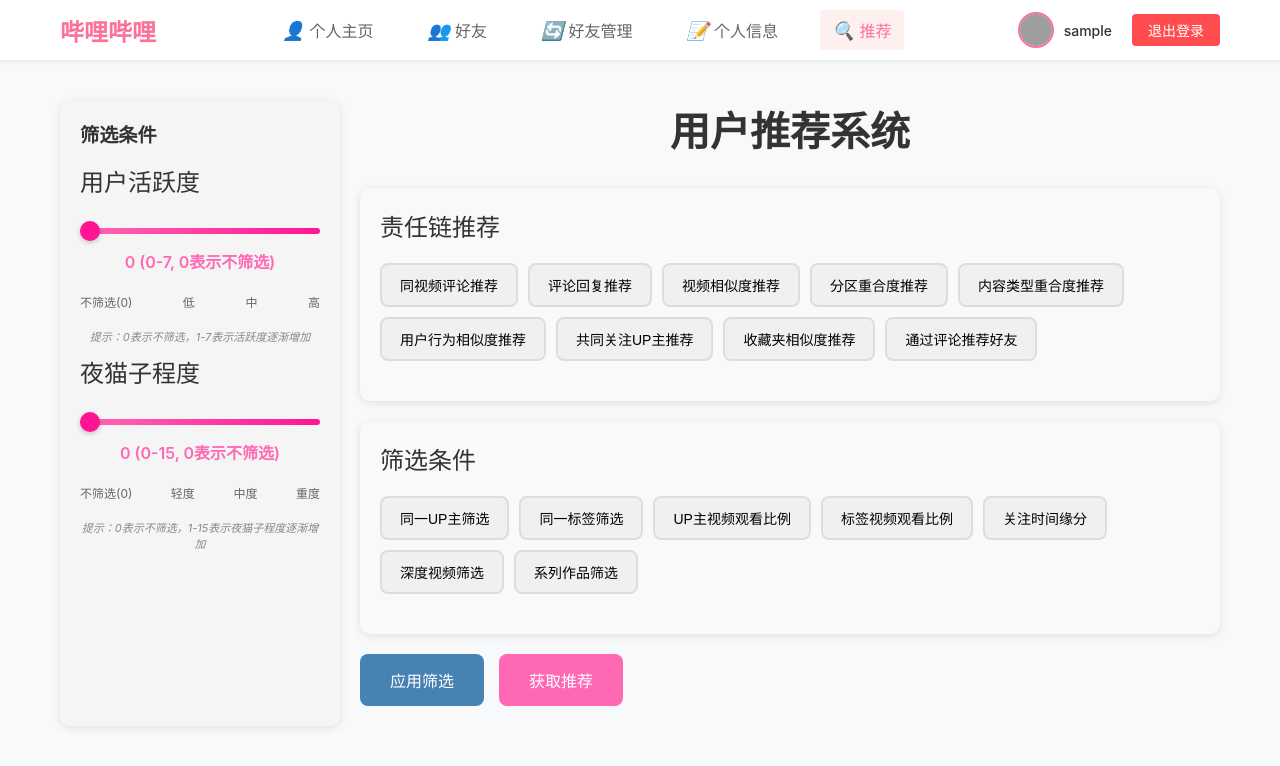
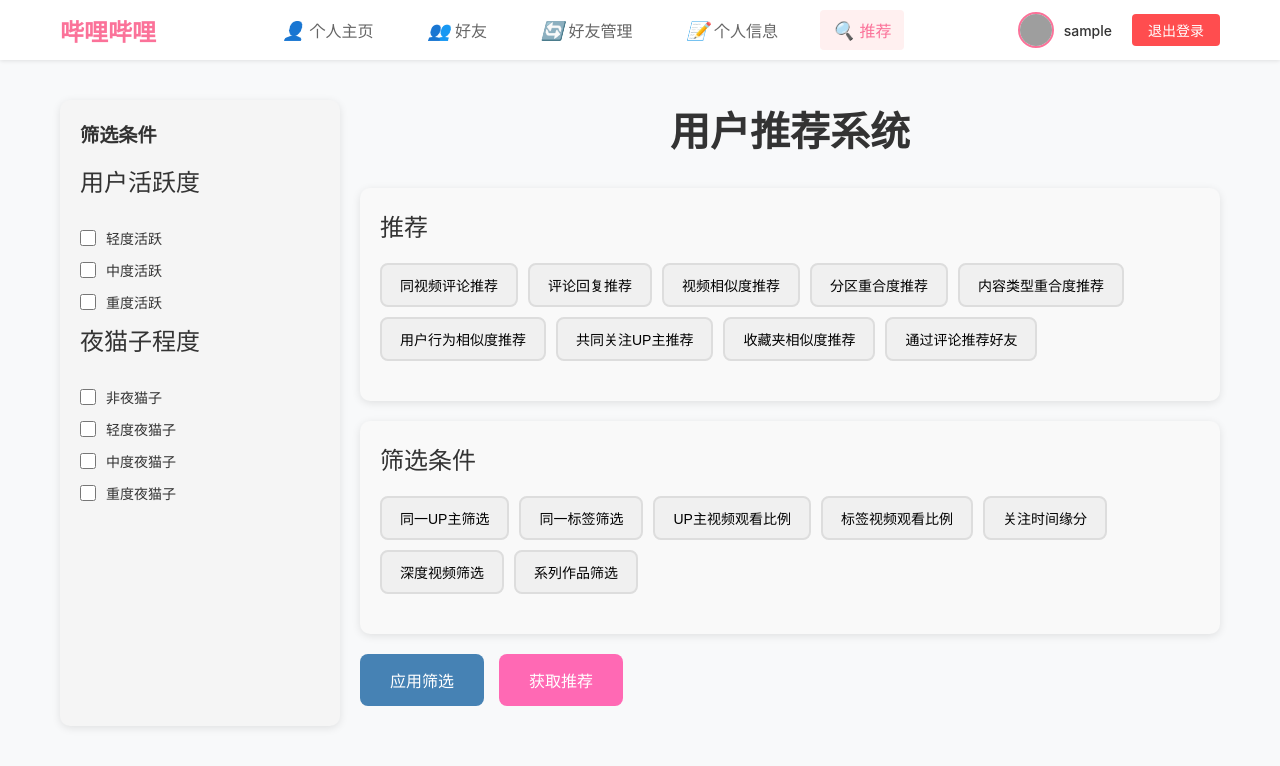
Before and after one commit to lieyanzhuifeng/bilibili_recommend_friend, a Vue app: page /recommendations in a window 1280 px wide. Shown: the top 766 px of the page. Built offline with nearby package versions, Linux system fonts and the light colour scheme; sample sign-in values are in the browser's storage; grey boxes are pictures that could not be loaded.

Commit message:
修改了多选按钮形式

```diff
--- a/src/views/Profile.vue
+++ b/src/views/Profile.vue
@@ -150,7 +150,6 @@
                 <div class="video-list">
                   <div v-for="video in userPortrait.favoriteVideos" :key="video.id" class="video-item">
                     <div class="video-title">{{ video.title }}</div>
-                    <div class="video-id">视频ID: {{ video.id }}</div>
                   </div>
                 </div>
               </div>
--- a/src/views/Recommendations.vue
+++ b/src/views/Recommendations.vue
@@ -6,45 +6,43 @@
         <h3 class="sidebar-title">筛选条件</h3>
         <div class="sidebar-section">
           <h4 class="section-title">用户活跃度</h4>
-          <div class="slider-group">
-            <input
-              type="range"
-              min="0"
-              max="7"
-              step="1"
-              v-model.number="activity"
-              class="slider-input"
-            >
-            <div class="slider-value">{{ activity }} (0-7, 0表示不筛选)</div>
-            <div class="slider-labels">
-              <span>不筛选(0)</span>
-              <span>低</span>
-              <span>中</span>
-              <span>高</span>
+          <div class="checkbox-group">
+            <div class="checkbox-item">
+              <input type="checkbox" id="activity-1" v-model="activityOptions" value="1" class="radio-input" @change="calculateActivity">
+              <label for="activity-1" class="radio-label">轻度活跃</label>
             </div>
-            <div class="slider-tip">提示：0表示不筛选，1-7表示活跃度逐渐增加</div>
-          </div>
+            <div class="checkbox-item">
+              <input type="checkbox" id="activity-2" v-model="activityOptions" value="2" class="radio-input" @change="calculateActivity">
+              <label for="activity-2" class="radio-label">中度活跃</label>
+            </div>
+            <div class="checkbox-item">
+              <input type="checkbox" id="activity-3" v-model="activityOptions" value="3" class="radio-input" @change="calculateActivity">
+              <label for="activity-3" class="radio-label">重度活跃</label>
+            </div>
+          </div>
+          <!-- <div class="filter-value-info">当前组合值: {{ activity }} (0-7)</div> -->
         </div>
         <div class="sidebar-section">
           <h4 class="section-title">夜猫子程度</h4>
-          <div class="slider-group">
-            <input
-              type="range"
-              min="0"
-              max="15"
-              step="1"
-              v-model.number="nightOwl"
-              class="slider-input"
-            >
-            <div class="slider-value">{{ nightOwl }} (0-15, 0表示不筛选)</div>
-            <div class="slider-labels">
-              <span>不筛选(0)</span>
-              <span>轻度</span>
-              <span>中度</span>
-              <span>重度</span>
+          <div class="checkbox-group">
+            <div class="checkbox-item">
+              <input type="checkbox" id="nightOwl-1" value="1" v-model="nightOwlOptions" class="radio-input" @change="calculateNightOwl">
+              <label for="nightOwl-1" class="radio-label">非夜猫子</label>
             </div>
-            <div class="slider-tip">提示：0表示不筛选，1-15表示夜猫子程度逐渐增加</div>
-          </div>
+            <div class="checkbox-item">
+              <input type="checkbox" id="nightOwl-2" value="2" v-model="nightOwlOptions" class="radio-input" @change="calculateNightOwl">
+              <label for="nightOwl-2" class="radio-label">轻度夜猫子</label>
+            </div>
+            <div class="checkbox-item">
+              <input type="checkbox" id="nightOwl-3" value="3" v-model="nightOwlOptions" class="radio-input" @change="calculateNightOwl">
+              <label for="nightOwl-3" class="radio-label">中度夜猫子</label>
+            </div>
+            <div class="checkbox-item">
+              <input type="checkbox" id="nightOwl-4" value="4" v-model="nightOwlOptions" class="radio-input" @change="calculateNightOwl">
+              <label for="nightOwl-4" class="radio-label">重度夜猫子</label>
+            </div>
+          </div>
+          <!-- <div class="filter-value-info">当前组合值: {{ nightOwl }} (0-15)</div> -->
         </div>
       </aside>
 
@@ -54,7 +52,7 @@
 
     <!-- 推荐API选择区域 -->
     <div class="recommend-api-section">
-      <h2 class="section-title">责任链推荐</h2>
+      <h2 class="section-title">推荐</h2>
 
       <!-- 推荐API选择按钮 -->
       <div class="recommend-api-buttons">
@@ -556,6 +554,61 @@ const selectedSeries = ref([])
 // 侧边栏筛选条件（轮轴控制）
 const activity = ref(0) // 初始值设为0，表示不筛选
 const nightOwl = ref(0) // 初始值设为0，表示不筛选
+
+// 存储多选选项
+const activityOptions = ref([]) // 存储用户活跃度多选选项
+const nightOwlOptions = ref([]) // 存储夜猫子指数多选选项
+
+// 计算用户活跃度组合值
+function calculateActivity() {
+  // 转换为数字数组
+  const options = activityOptions.value.map(Number).sort()
+
+  // 如果没有选择任何选项，默认不筛选
+  if (options.length === 0) {
+    activity.value = 0
+    return
+  }
+
+  // 组合计算规则
+  if (options.length === 1) {
+    // 单个选项，直接使用对应的值
+    activity.value = options[0]
+  } else if (options.length === 2) {
+    // 两个选项的组合
+    if (options.includes(1) && options.includes(2)) {
+      activity.value = 4 // 轻度或中度
+    } else if (options.includes(2) && options.includes(3)) {
+      activity.value = 5 // 中度或重度
+    } else if (options.includes(1) && options.includes(3)) {
+      activity.value = 6 // 轻度或重度
+    }
+  } else if (options.length === 3) {
+    // 三个选项都选了，对应全部活跃用户
+    activity.value = 7
+  }
+}
+
+// 计算夜猫子指数组合值
+function calculateNightOwl() {
+  // 转换为数字数组
+  const options = nightOwlOptions.value.map(Number).sort()
+
+  // 如果没有选择任何选项，默认不筛选
+  if (options.length === 0) {
+    nightOwl.value = 0
+    return
+  }
+
+  // 组合计算规则
+  if (options.length === 1) {
+    // 单个选项，直接使用对应的值
+    nightOwl.value = options[0]
+  } else if (options.length >= 2 && options.length <= 4) {
+    // 选择了多个时间段，对应全部夜猫子类型
+    nightOwl.value = 15
+  }
+}
 
 // 二次筛选结果
 const secondaryFilterResults = ref([])
@@ -2161,7 +2214,53 @@ onMounted(() => {
   color: #888;
   font-style: italic;
   text-align: center;
-}/* 响应式设计 */
+}
+
+/* 多选按钮组样式 */
+.checkbox-group {
+  display: flex;
+  flex-direction: column;
+  gap: 12px;
+  padding: 10px 0;
+}
+
+.checkbox-item {
+  display: flex;
+  align-items: center;
+  cursor: pointer;
+}
+
+.radio-input {
+  margin-right: 10px;
+  width: 16px;
+  height: 16px;
+  accent-color: #ff69b4;
+}
+
+.radio-label {
+  font-size: 14px;
+  color: #333;
+  cursor: pointer;
+  transition: color 0.2s ease;
+}
+
+.checkbox-item:hover .radio-label {
+  color: #ff69b4;
+}
+
+/* 筛选值信息样式 */
+.filter-value-info {
+  margin-top: 15px;
+  padding: 10px;
+  background-color: #f5f5f5;
+  border-radius: 5px;
+  font-size: 14px;
+  color: #4682b4;
+  text-align: center;
+  font-weight: 500;
+}
+
+/* 响应式设计 */
 @media (max-width: 768px) {
   .main-layout {
     flex-direction: column;
```
